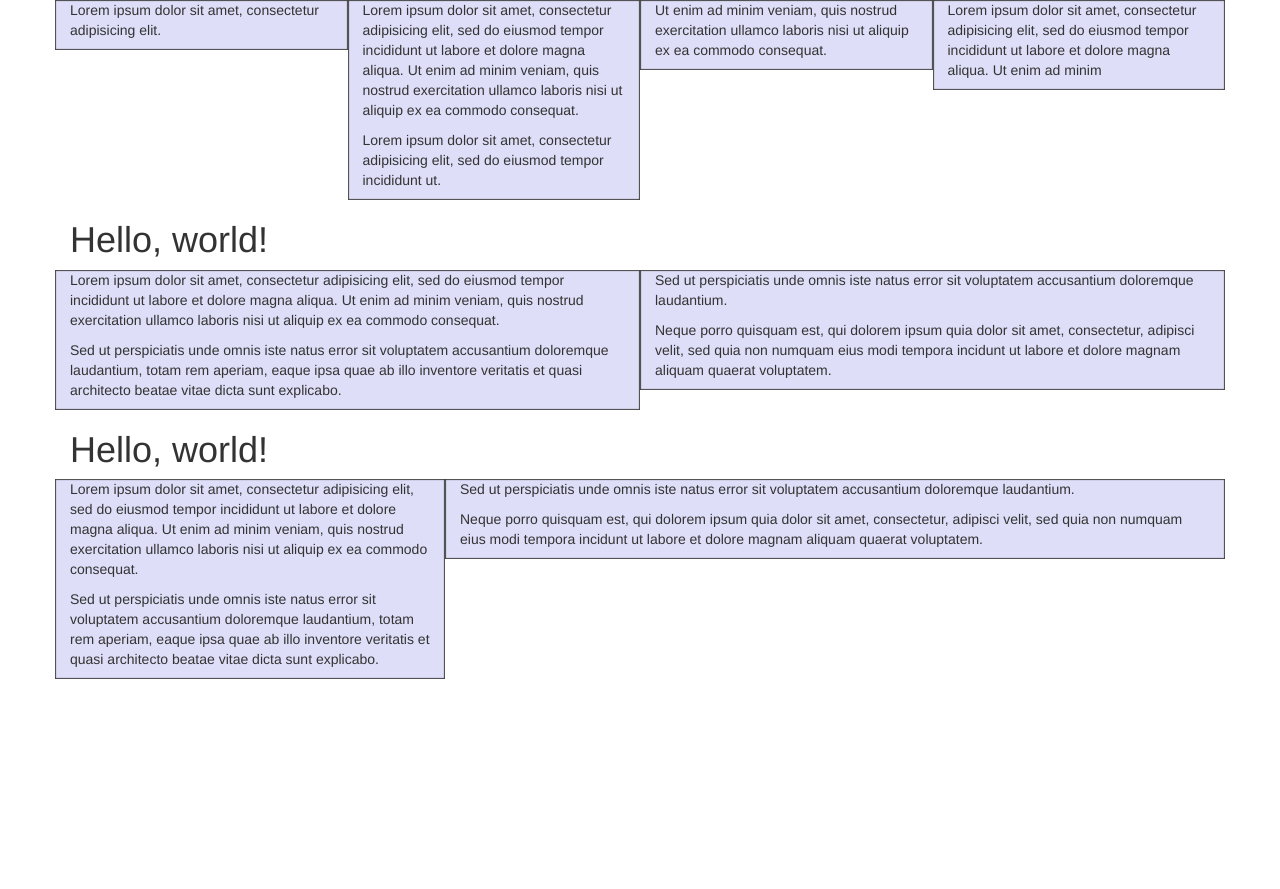
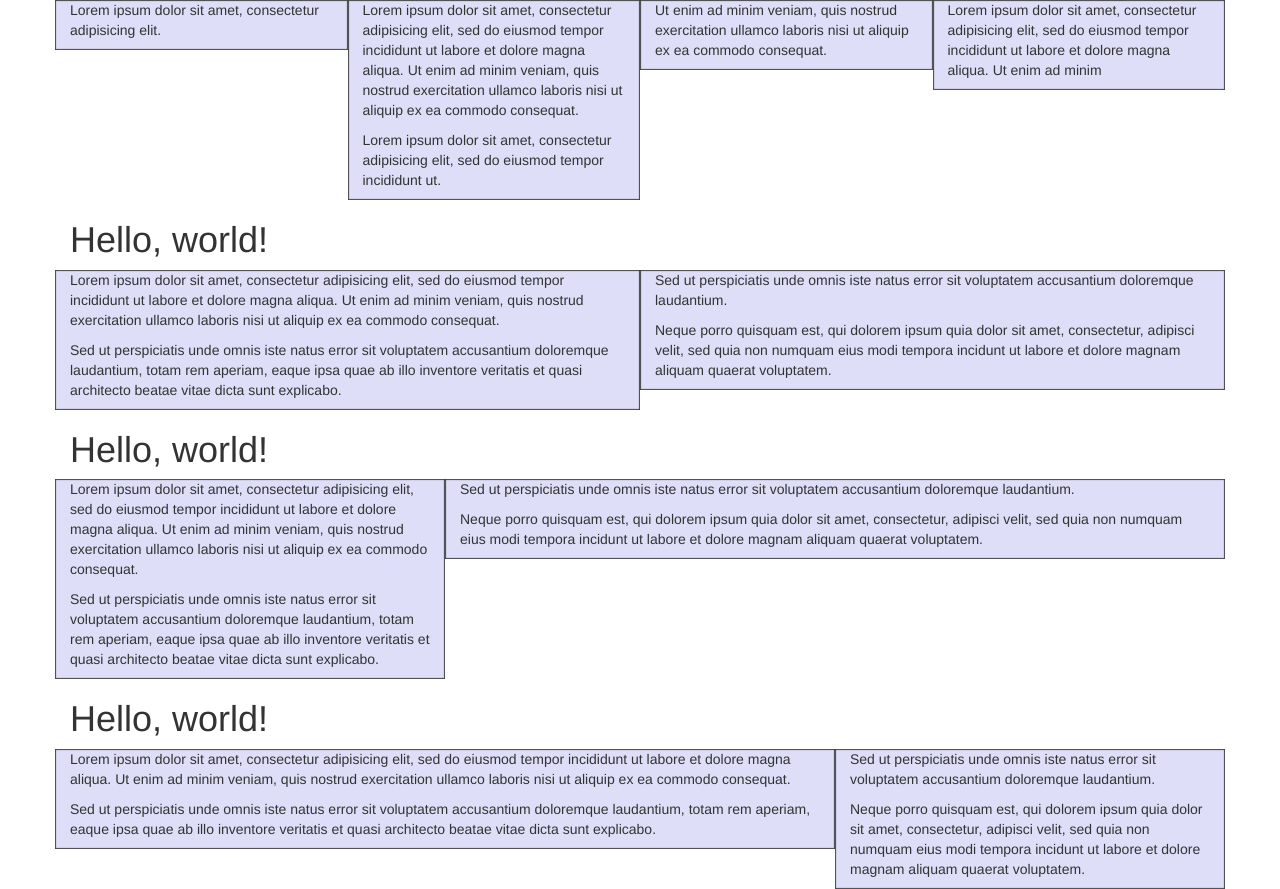
Before and after one commit to Nannapaneni/HTML-Tutorials, a plain HTML site: page Example2/index.html in a window 1280 px wide. Before the commit the page ends 800 px from the top, so only its background shows below. Drawn offline with nearby package versions, Linux system fonts and the light colour scheme.

Commit message:
More samples

```diff
--- a/Example2/index.html
+++ b/Example2/index.html
@@ -117,6 +117,34 @@
                 </div>
             </div>
 
+            <div class="container">
+                <h1>Hello, world!</h1>
+
+                <div class="row">
+                    <div class="col-sm-3 col-md-6 col-lg-8" style="background-color: #dedef8;
+                      box-shadow: inset 1px -1px 1px #444, inset -1px 1px 1px #444;">
+
+                        <p>Lorem ipsum dolor sit amet, consectetur adipisicing elit, sed do eiusmod tempor incididunt ut
+                            labore et dolore magna aliqua. Ut enim ad minim veniam, quis nostrud exercitation ullamco laboris
+                            nisi ut aliquip ex ea commodo consequat.</p>
+
+                        <p>Sed ut perspiciatis unde omnis iste natus error sit voluptatem accusantium doloremque laudantium,
+                            totam rem aperiam, eaque ipsa quae ab illo inventore veritatis et quasi architecto beatae vitae
+                            dicta sunt explicabo.</p>
+                    </div>
+
+                    <div class="col-sm-9 col-md-6 col-lg-4" style="background-color: #dedef8;
+                      box-shadow: inset 1px -1px 1px #444, inset -1px 1px 1px #444;">
+
+                        <p>Sed ut perspiciatis unde omnis iste natus error sit voluptatem accusantium doloremque laudantium.</p>
+
+                        <p>Neque porro quisquam est, qui dolorem ipsum quia dolor sit amet, consectetur, adipisci velit,
+                            sed quia non numquam eius modi tempora incidunt ut labore et dolore magnam aliquam quaerat voluptatem.</p>
+                    </div>
+
+                </div>
+            </div>
+
     </main>
 
 </body>
```
